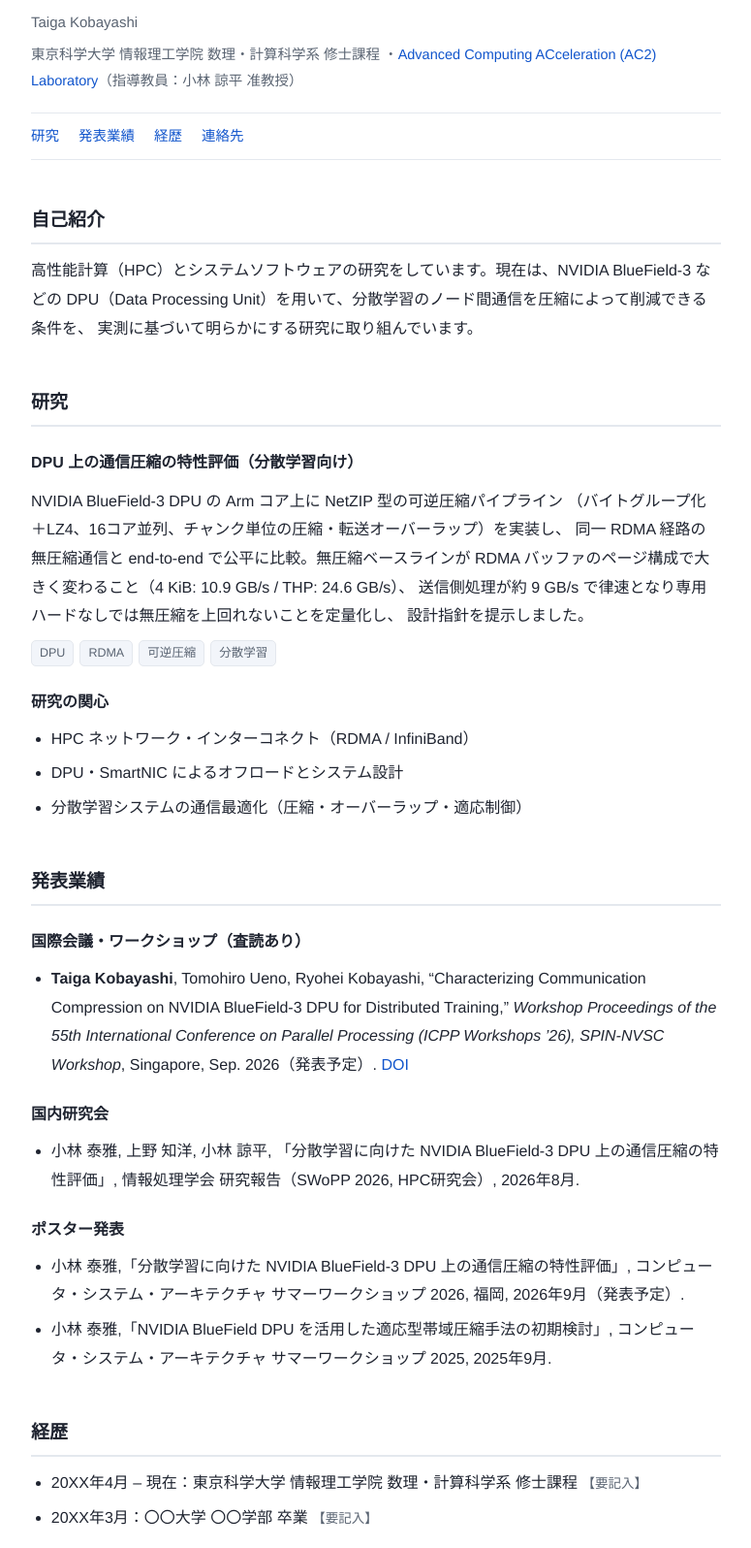
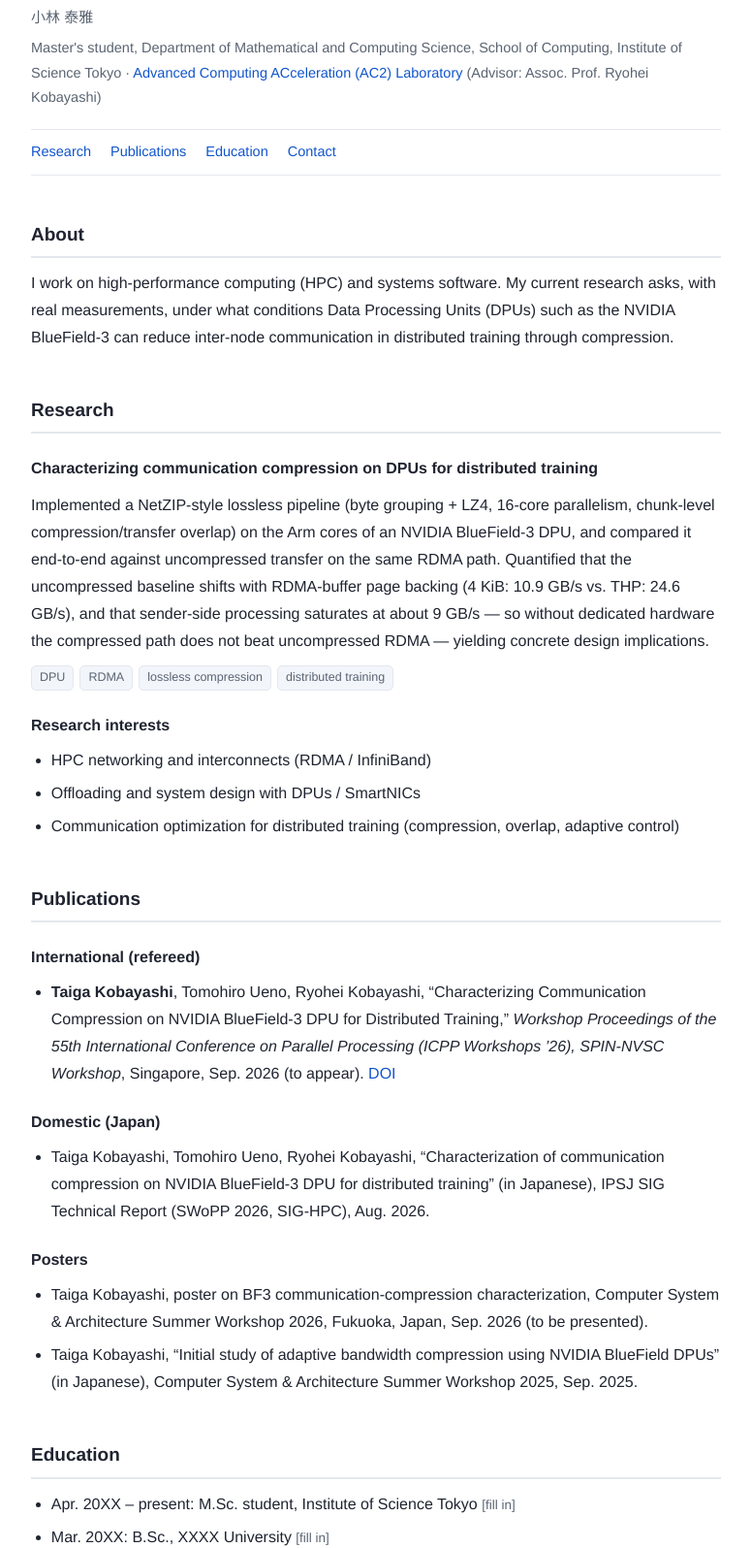
Before and after one commit to taiga5884/taiga5884.github.io, a plain HTML site: page index.html in a window 1280 px wide. Shown: the part 251-1847 px from the top of the page at 97% size, without its empty margins (252-1027 px from the left). Drawn offline with Linux system fonts and the light colour scheme.

Commit message:
Add files via upload

```diff
--- a/index.html
+++ b/index.html
@@ -1,10 +1,10 @@
 <!DOCTYPE html>
-<html lang="ja">
+<html lang="en">
 <head>
 <meta charset="utf-8">
 <meta name="viewport" content="width=device-width, initial-scale=1">
-<title>小林 泰雅 | Taiga Kobayashi</title>
-<meta name="description" content="小林泰雅のポートフォリオ。東京科学大学 AC2研究室。DPU・HPCネットワーク・分散学習の通信圧縮の研究。">
+<title>Taiga Kobayashi</title>
+<meta name="description" content="Portfolio of Taiga Kobayashi. AC2 Laboratory, Institute of Science Tokyo. DPUs, HPC networking, and communication compression for distributed training.">
 <style>
 :root{
   --text:#1f2430; --sub:#5a6472; --accent:#1155cc; --line:#e4e8ee; --bg:#ffffff; --chip:#f2f5fa;
@@ -12,7 +12,7 @@
 *{box-sizing:border-box}
 body{margin:0;background:var(--bg);color:var(--text);
   font-family:"Helvetica Neue",Arial,"Hiragino Kaku Gothic ProN","Hiragino Sans","Noto Sans JP",Meiryo,sans-serif;
-  line-height:1.85;font-size:16px}
+  line-height:1.75;font-size:16px}
 .wrap{max-width:760px;margin:0 auto;padding:48px 24px 64px}
 a{color:var(--accent);text-decoration:none}
 a:hover{text-decoration:underline}
@@ -41,110 +41,109 @@ footer{margin-top:56px;padding-top:16px;border-top:1px solid var(--line);color:v
 <body>
 <div class="wrap">
 
-<div class="lang"><a href="../">English</a></div>
+<div class="lang"><a href="ja/">日本語</a></div>
 
 <header>
-  <!-- 写真を使う場合: <img class="avatar" src="../assets/photo.jpg" alt="小林泰雅"> に差し替え -->
+  <!-- To use a photo: replace with <img class="avatar" src="assets/photo.jpg" alt="Taiga Kobayashi"> -->
   <div class="avatar">TK</div>
   <div>
-    <h1>小林 泰雅</h1>
-    <div class="en-name">Taiga Kobayashi</div>
+    <h1>Taiga Kobayashi</h1>
+    <div class="en-name">小林 泰雅</div>
     <div class="affil">
-      東京科学大学 情報理工学院 数理・計算科学系 修士課程<!-- 【要確認】学年 -->
-      ・<a href="https://www.ac2.scrc.iir.isct.ac.jp/" target="_blank" rel="noopener">Advanced Computing ACceleration (AC2) Laboratory</a>（指導教員：小林 諒平 准教授）
+      Master's student, Department of Mathematical and Computing Science, School of Computing, Institute of Science Tokyo<!-- 【要確認】year -->
+      · <a href="https://www.ac2.scrc.iir.isct.ac.jp/" target="_blank" rel="noopener">Advanced Computing ACceleration (AC2) Laboratory</a> (Advisor: Assoc. Prof. Ryohei Kobayashi)
     </div>
   </div>
 </header>
 
 <nav>
-  <a href="#research">研究</a>
-  <a href="#publications">発表業績</a>
-  <a href="#education">経歴</a>
-  <a href="#contact">連絡先</a>
+  <a href="#research">Research</a>
+  <a href="#publications">Publications</a>
+  <a href="#education">Education</a>
+  <a href="#contact">Contact</a>
 </nav>
 
-<h2 id="about">自己紹介</h2>
+<h2 id="about">About</h2>
 <p>
-高性能計算（HPC）とシステムソフトウェアの研究をしています。現在は、NVIDIA BlueField-3 などの
-DPU（Data Processing Unit）を用いて、分散学習のノード間通信を圧縮によって削減できる条件を、
-実測に基づいて明らかにする研究に取り組んでいます。
+I work on high-performance computing (HPC) and systems software. My current research asks,
+with real measurements, under what conditions Data Processing Units (DPUs) such as the
+NVIDIA BlueField-3 can reduce inter-node communication in distributed training through compression.
 </p>
 
-<h2 id="research">研究</h2>
+<h2 id="research">Research</h2>
 
 <div class="item">
-  <h3>DPU 上の通信圧縮の特性評価（分散学習向け）</h3>
+  <h3>Characterizing communication compression on DPUs for distributed training</h3>
   <p>
-    NVIDIA BlueField-3 DPU の Arm コア上に NetZIP 型の可逆圧縮パイプライン
-    （バイトグループ化＋LZ4、16コア並列、チャンク単位の圧縮・転送オーバーラップ）を実装し、
-    同一 RDMA 経路の無圧縮通信と end-to-end で公平に比較。無圧縮ベースラインが
-    RDMA バッファのページ構成で大きく変わること（4 KiB: 10.9 GB/s / THP: 24.6 GB/s）、
-    送信側処理が約 9 GB/s で律速となり専用ハードなしでは無圧縮を上回れないことを定量化し、
-    設計指針を提示しました。
+    Implemented a NetZIP-style lossless pipeline (byte grouping + LZ4, 16-core parallelism,
+    chunk-level compression/transfer overlap) on the Arm cores of an NVIDIA BlueField-3 DPU,
+    and compared it end-to-end against uncompressed transfer on the same RDMA path.
+    Quantified that the uncompressed baseline shifts with RDMA-buffer page backing
+    (4 KiB: 10.9 GB/s vs. THP: 24.6 GB/s), and that sender-side processing saturates at
+    about 9 GB/s — so without dedicated hardware the compressed path does not beat
+    uncompressed RDMA — yielding concrete design implications.
   </p>
-  <p class="meta"><span class="tag">DPU</span><span class="tag">RDMA</span><span class="tag">可逆圧縮</span><span class="tag">分散学習</span></p>
+  <p class="meta"><span class="tag">DPU</span><span class="tag">RDMA</span><span class="tag">lossless compression</span><span class="tag">distributed training</span></p>
 </div>
 
 <div class="item">
-  <h3>研究の関心</h3>
+  <h3>Research interests</h3>
   <ul>
-    <li>HPC ネットワーク・インターコネクト（RDMA / InfiniBand）</li>
-    <li>DPU・SmartNIC によるオフロードとシステム設計</li>
-    <li>分散学習システムの通信最適化（圧縮・オーバーラップ・適応制御）</li>
+    <li>HPC networking and interconnects (RDMA / InfiniBand)</li>
+    <li>Offloading and system design with DPUs / SmartNICs</li>
+    <li>Communication optimization for distributed training (compression, overlap, adaptive control)</li>
   </ul>
 </div>
 
-<h2 id="publications">発表業績</h2>
+<h2 id="publications">Publications</h2>
 
-<h3>国際会議・ワークショップ（査読あり）</h3>
+<h3>International (refereed)</h3>
 <ul>
   <li>
     <strong>Taiga Kobayashi</strong>, Tomohiro Ueno, Ryohei Kobayashi,
     “Characterizing Communication Compression on NVIDIA BlueField-3 DPU for Distributed Training,”
     <em>Workshop Proceedings of the 55th International Conference on Parallel Processing (ICPP Workshops ’26), SPIN-NVSC Workshop</em>,
-    Singapore, Sep. 2026（発表予定）.
+    Singapore, Sep. 2026 (to appear).
     <a href="https://doi.org/10.1145/3816891.3834898" target="_blank" rel="noopener">DOI</a>
   </li>
 </ul>
 
-<h3>国内研究会</h3>
+<h3>Domestic (Japan)</h3>
 <ul>
   <li>
-    小林 泰雅, 上野 知洋, 小林 諒平,
-    「分散学習に向けた NVIDIA BlueField-3 DPU 上の通信圧縮の特性評価」,
-    情報処理学会 研究報告（SWoPP 2026, HPC研究会）, 2026年8月.
+    Taiga Kobayashi, Tomohiro Ueno, Ryohei Kobayashi,
+    “Characterization of communication compression on NVIDIA BlueField-3 DPU for distributed training” (in Japanese),
+    IPSJ SIG Technical Report (SWoPP 2026, SIG-HPC), Aug. 2026.
   </li>
 </ul>
 
-<h3>ポスター発表</h3>
+<h3>Posters</h3>
 <ul>
   <li>
-    小林 泰雅,「分散学習に向けた NVIDIA BlueField-3 DPU 上の通信圧縮の特性評価」,
-    コンピュータ・システム・アーキテクチャ サマーワークショップ 2026, 福岡, 2026年9月（発表予定）.
+    Taiga Kobayashi, poster on BF3 communication-compression characterization,
+    Computer System &amp; Architecture Summer Workshop 2026, Fukuoka, Japan, Sep. 2026 (to be presented).
   </li>
   <li>
-    小林 泰雅,「NVIDIA BlueField DPU を活用した適応型帯域圧縮手法の初期検討」,
-    コンピュータ・システム・アーキテクチャ サマーワークショップ 2025, 2025年9月.
+    Taiga Kobayashi, “Initial study of adaptive bandwidth compression using NVIDIA BlueField DPUs” (in Japanese),
+    Computer System &amp; Architecture Summer Workshop 2025, Sep. 2025.
   </li>
 </ul>
 
-<h2 id="education">経歴</h2>
+<h2 id="education">Education</h2>
 <ul>
-  <li>20XX年4月 – 現在：東京科学大学 情報理工学院 数理・計算科学系 修士課程 <span class="note">【要記入】</span></li>
-  <li>20XX年3月：〇〇大学 〇〇学部 卒業 <span class="note">【要記入】</span></li>
+  <li>Apr. 20XX – present: M.Sc. student, Institute of Science Tokyo <span class="note">[fill in]</span></li>
+  <li>Mar. 20XX: B.Sc., XXXX University <span class="note">[fill in]</span></li>
 </ul>
 
-<!-- 受賞があれば有効化
-<h2 id="awards">受賞</h2>
-<ul>
-  <li>20XX年：〇〇賞</li>
-</ul>
+<!-- Awards (enable if any)
+<h2 id="awards">Awards</h2>
+<ul><li>20XX: ...</li></ul>
 -->
 
-<h2 id="contact">連絡先</h2>
+<h2 id="contact">Contact</h2>
 <ul>
   <li>Email: <a href="mailto:taiga5884@ac2.scrc.iir.isct.ac.jp">taiga5884@ac2.scrc.iir.isct.ac.jp</a></li>
-  <li>GitHub: <span class="note">【要記入】アカウントURL</span></li>
+  <li>GitHub: <span class="note">[fill in account URL]</span></li>
 </ul>
 
 <footer>© 2026 Taiga Kobayashi — Tokyo, Japan</footer>
```
Also changed, not shown: ja/index.html (added, +154 -0 lines).
